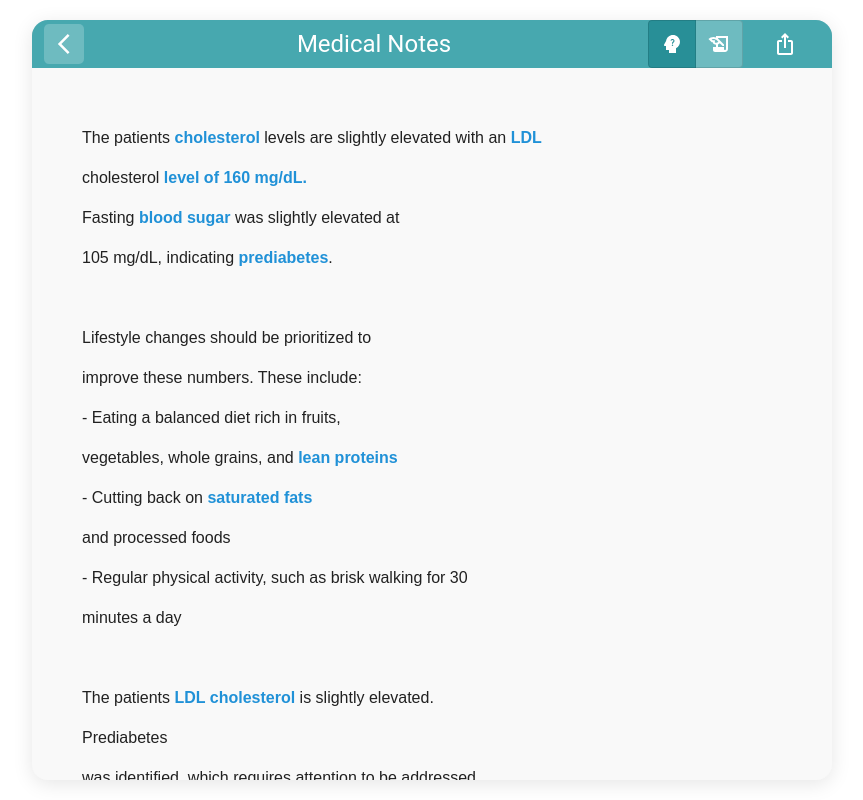
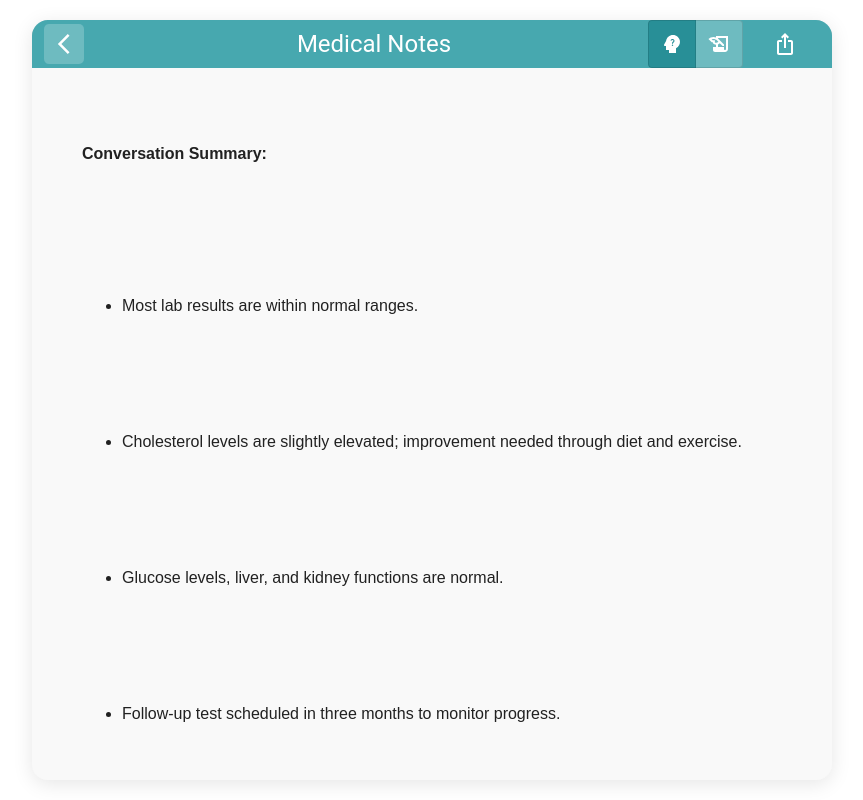
Before and after one commit to ShiyuDeng-Simon/MeddiConnect, a React (Create React App) app in the folder client/: page /notes in a window 1280 px wide. Shown: the whole page, without its empty margins (208-1071 px from the left). Built offline with nearby package versions, Linux system fonts and the light colour scheme.

Commit message:
modify summary format

```diff
--- a/client/src/pages/Notes.js
+++ b/client/src/pages/Notes.js
@@ -4,6 +4,8 @@ import TextArea from "../components/TextArea";
 import Header from "../components/Header";
 import { useLocation } from 'react-router-dom';
 import { callLLM } from "../llmServices/localLLM";
+import ReactMarkdown from "react-markdown";
+import { Backdrop, CircularProgress, Typography, Box } from '@mui/material';
 
 const Container = styled('div')({
     textAlign: 'left',
@@ -19,6 +21,12 @@ const AppointmentNotes = styled('div')({
     padding: '50px',
     whiteSpace: 'pre-wrap'
 });
+
+const LoadingBackdrop = styled(Backdrop)(({ theme }) => ({
+  zIndex: 9999,
+  color: '#fff',
+  backgroundColor: 'rgba(0, 0, 0, 0.7)',
+}));
 
 const Notes = () => {
     const location = useLocation();
@@ -51,7 +59,7 @@ const Notes = () => {
     }, []); // Run once when component mounts
 
     function parseConversation(conversation) {
-        const prefix = "Summarize the conversation between a doctor and a patient in a concise, short and accurate way, in point form. Focus more on what the doctor's said. Return response strictly in string and suround medical terms with * in your response: ";
+        const prefix = "Extract the key information from the following conversation between a doctor and a patient. Focus on summarizing the patient's symptoms, diagnosis, recommended tests, prescribed treatments or medications, follow-up instructions, and any other actionable advice or important details. Present the information in a clear, concise, and patient-friendly format.: ";
         const conversationString = conversation.map(obj =>
             `${obj.isUser ? "Patient: " : "Doctor: "}${obj.text}`
         ).join("; ");
@@ -106,6 +114,19 @@ const Notes = () => {
         });
     }
 
+    const mockedSummary1 = "**Conversation Summary:**";
+    const mockedSummary2 = "- Most lab results are within normal ranges. ";
+    const mockedSummary3 = "- Cholesterol levels are slightly elevated; improvement needed through diet and exercise.";
+    const mockedSummary4 = "- Glucose levels, liver, and kidney functions are normal.";
+    const mockedSummary5 = "- Follow-up test scheduled in three months to monitor progress.";
+    const mockedSummary6 = "- Patient encouraged to reach out with questions or concerns.";
+
+
+
+
+
+
+
     return (
         <>
             <Header
@@ -118,14 +139,33 @@ const Notes = () => {
                     <TextArea/>
                 ) : (
                     <AppointmentNotes>
-                        {isLoading ? (
-                            "Generating notes..."
-                        ) : (
-                            getFormattedText(message || mockNotes)
-                        )}
+                        <ReactMarkdown>{mockedSummary1}</ReactMarkdown>
+                        <br/>
+                        <ReactMarkdown>{mockedSummary2}</ReactMarkdown>
+                        <ReactMarkdown>{mockedSummary3}</ReactMarkdown>
+                        <ReactMarkdown>{mockedSummary4}</ReactMarkdown>
+                        <ReactMarkdown>{mockedSummary5}</ReactMarkdown>
+                        <ReactMarkdown>{mockedSummary6}</ReactMarkdown>
                     </AppointmentNotes>
                 )}
             </Container>
+
+            {/* Loading Backdrop */}
+            <LoadingBackdrop open={isLoading}>
+                <Box
+                    sx={{
+                        display: 'flex',
+                        flexDirection: 'column',
+                        alignItems: 'center',
+                        gap: 2
+                    }}
+                >
+                    <CircularProgress color="inherit" />
+                    <Typography variant="h6" component="div">
+                        Waiting for doctor verification...
+                    </Typography>
+                </Box>
+            </LoadingBackdrop>
         </>
     );
 };
```
